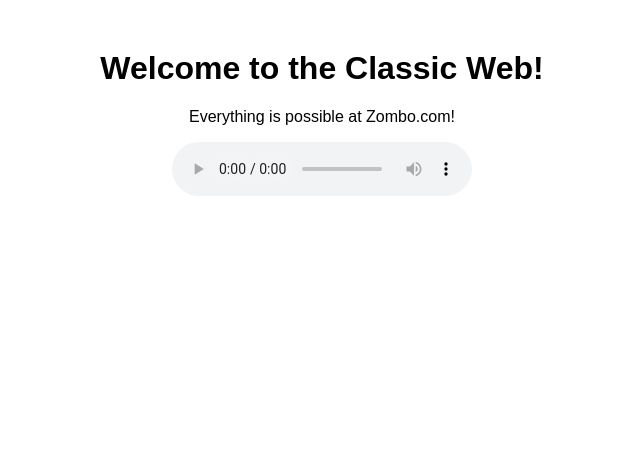
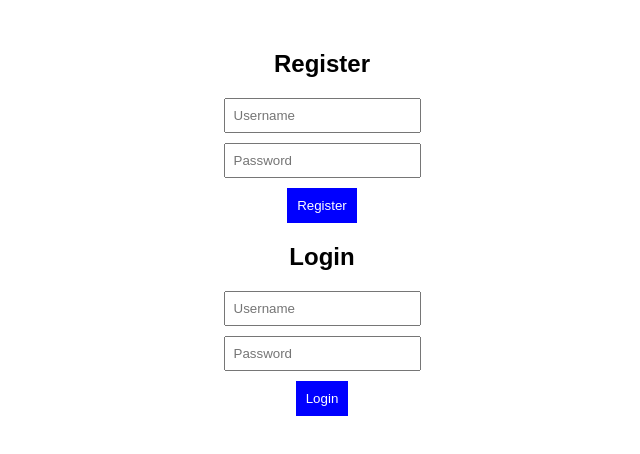
Before and after one commit to CACTUS11-nima/Cactus, a plain HTML site: page index.html in a window 1280 px wide. Shown: the whole page, without its empty margins (318-958 px from the left). Drawn offline with Linux system fonts and the light colour scheme.

Commit message:
index.html

```diff
--- a/index.html
+++ b/index.html
@@ -3,18 +3,19 @@
 <head>
     <meta charset="UTF-8">
     <meta name="viewport" content="width=device-width, initial-scale=1.0">
-    <title>Funny Classic Page</title>
+    <title>Login Page</title>
     <link rel="stylesheet" href="style.css">
 </head>
 <body>
-    <h1>Welcome to the Classic Web!</h1>
-    <p>Everything is possible at Zombo.com!</p>
+    <h2>Register</h2>
+    <input type="text" id="reg-username" placeholder="Username">
+    <input type="password" id="reg-password" placeholder="Password">
+    <button onclick="register()">Register</button>
 
-    <!-- Audio Player -->
-    <audio controls autoplay>
-        <source src="bazmande.mp3" type="audio/mpeg">
-        Your browser does not support the audio tag.
-    </audio>
+    <h2>Login</h2>
+    <input type="text" id="login-username" placeholder="Username">
+    <input type="password" id="login-password" placeholder="Password">
+    <button onclick="login()">Login</button>
 
     <script src="script.js"></script>
 </body>
```
